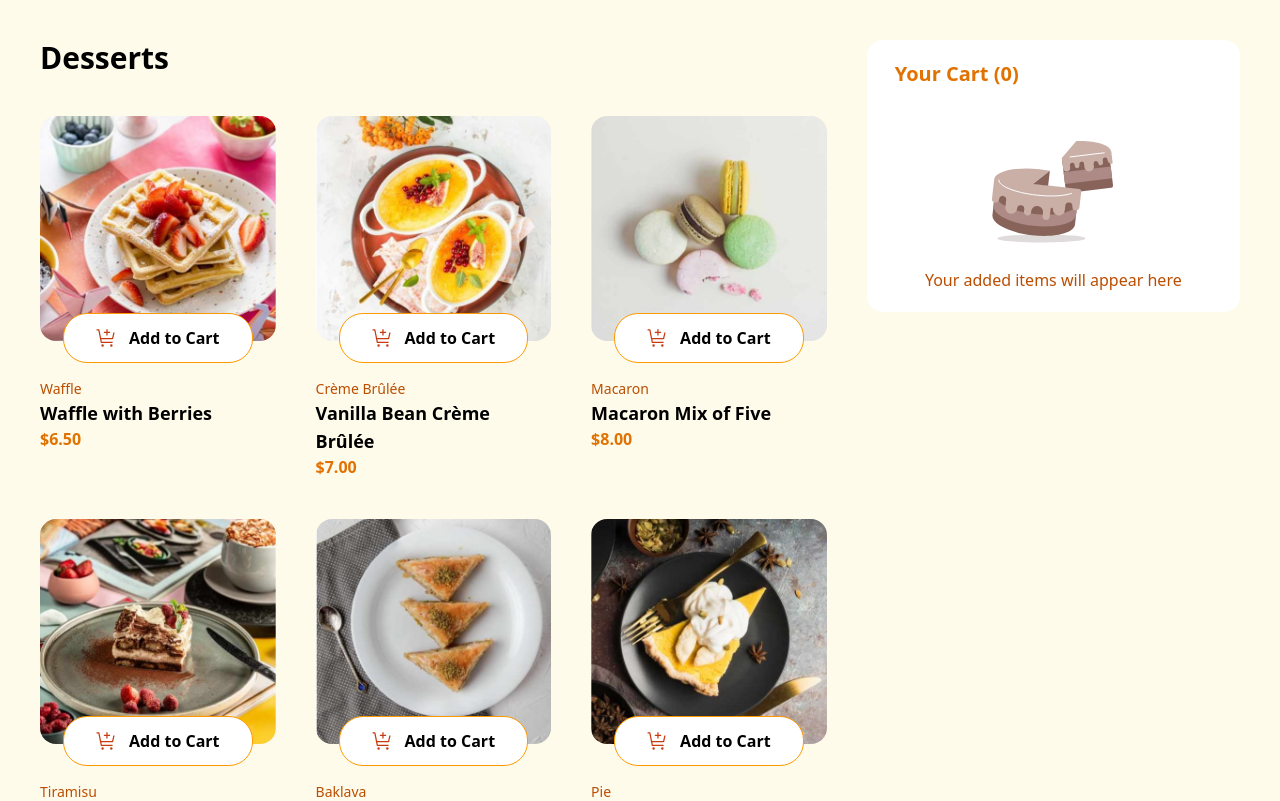
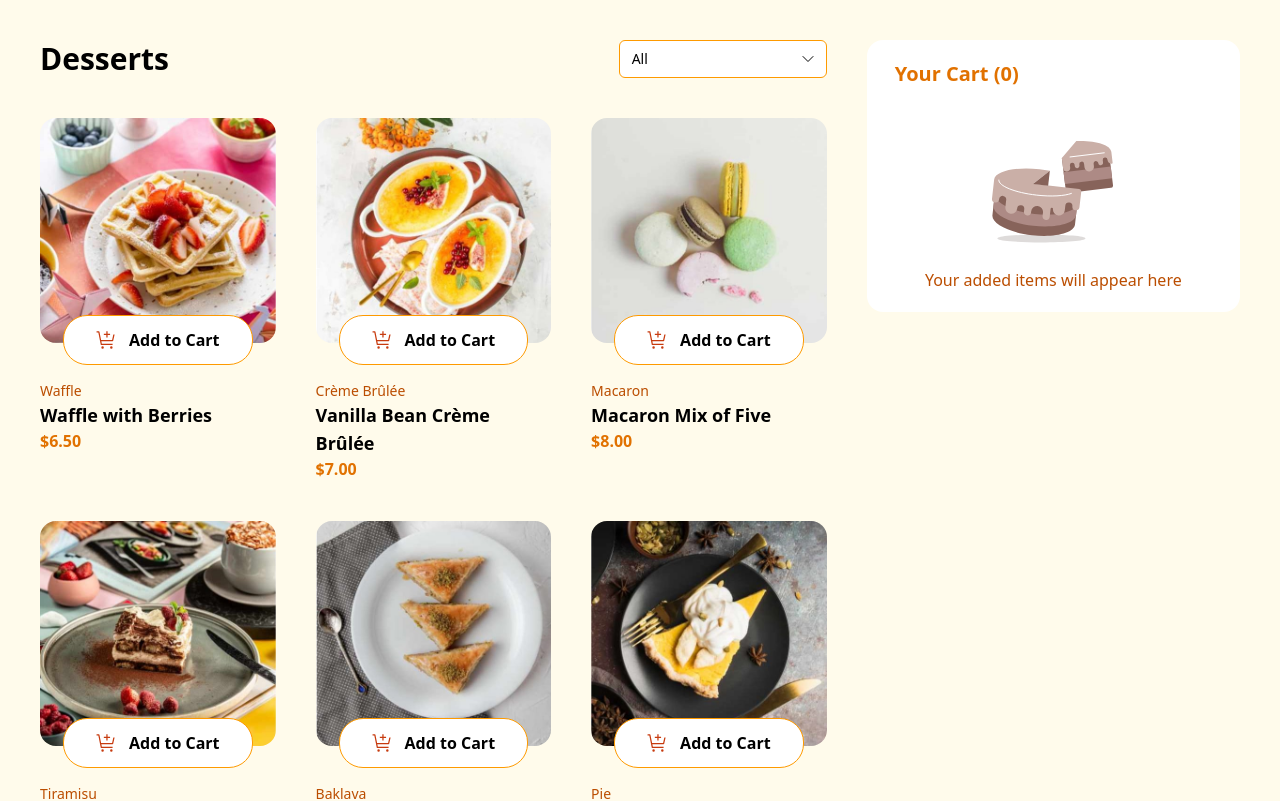
Before and after one commit to nowodev/pages-react, a React (Vite) app: page /frontend-mentor/product-list-with-cart in a window 1280 px wide. Shown: the top 801 px of the page. Built offline with nearby package versions, Linux system fonts and the light colour scheme.

Commit message:
Add filter to product list project

```diff
--- /dev/null
+++ b/src/Frontend Mentor/ProductListWithCart/Categories.jsx
@@ -0,0 +1,55 @@
+import { ChevronDownIcon } from "@heroicons/react/24/outline";
+import {
+  Listbox,
+  ListboxButton,
+  ListboxOption,
+  ListboxOptions,
+} from "@headlessui/react";
+import clsx from "clsx";
+import { useState } from "react";
+
+export default function Categories({ categories, onCategory }) {
+  const [selected, setSelected] = useState(categories[0]);
+
+  function handleChange(value) {
+    setSelected(value);
+    onCategory(value);
+  }
+
+  return (
+    <div className="w-38 md:w-52">
+      <Listbox value={selected} onChange={handleChange}>
+        <ListboxButton
+          className={clsx(
+            "relative block w-full bg-white cursor-pointer rounded-md py-1.5 pr-8 pl-3 text-left text-sm/6 border border-amber-500",
+            "focus:outline-none data-[focus]:outline-2 data-[focus]:-outline-offset-2 data-[focus]:outline-white/25"
+          )}
+        >
+          {selected}
+          <ChevronDownIcon
+            className="group pointer-events-none absolute top-2.5 right-2.5 size-4 fill-white/60"
+            aria-hidden="true"
+          />
+        </ListboxButton>
+        <ListboxOptions
+          anchor="bottom"
+          transition
+          className={clsx(
+            "w-[var(--button-width)] rounded-xl border border-white/5 bg-white p-1 [--anchor-gap:var(--spacing-1)] focus:outline-none",
+            "transition duration-100 ease-in data-[leave]:data-[closed]:opacity-0"
+          )}
+        >
+          {categories.map((category) => (
+            <ListboxOption
+              key={category}
+              value={category}
+              className="group flex items-center gap-2 rounded-lg py-1.5 px-3 select-none data-[focus]:bg-amber-100 cursor-pointer"
+            >
+              <div className="text-sm/6">{category}</div>
+            </ListboxOption>
+          ))}
+        </ListboxOptions>
+      </Listbox>
+    </div>
+  );
+}
--- a/src/Frontend Mentor/ProductListWithCart/ProductListWithCart.jsx
+++ b/src/Frontend Mentor/ProductListWithCart/ProductListWithCart.jsx
@@ -6,9 +6,11 @@ import { SecondaryButton } from "./Button";
 import ProductCard from "./ProductCard";
 import OrderConfirmed from "./OrderConfirmed";
 import CartItem from "./CartItem";
+import Categories from "./Categories";
 
 function ProductListWithCart() {
   const [products] = useState(data);
+  const [filteredProducts, setFilteredProducts] = useState(products);
   const [cartItems, setCartItems] = useState([]);
   const [activeProducts, setActiveProducts] = useState([]);
   const totalItemCount = cartItems.reduce(
@@ -21,6 +23,9 @@ function ProductListWithCart() {
     (acc, item) => item.total + Number(acc),
     []
   );
+
+  const categories = [...new Set(products)].map((product) => product.category);
+  categories.unshift("All");
 
   useEffect(
     function () {
@@ -92,14 +97,28 @@ function ProductListWithCart() {
     setActiveProducts(newCart);
   }
 
+  function handleShowCategory(category) {
+    setFilteredProducts(products);
+    if (category === "All") return;
+    setFilteredProducts((setFilteredProducts) =>
+      setFilteredProducts.filter((product) => product.category === category)
+    );
+  }
+
   return (
-    <div className="p-4 lg:p-10 bg-amber-50 max-w-[1440px] mx-auto">
+    <div className="p-4 lg:p-10 bg-amber-50 max-w-[1440px] mx-auto min-h-screen">
       <div className="grid grid-cols-1 gap-10 lg:grid-cols-3">
         <div className="lg:col-span-2">
-          <h1 className="mb-10 text-3xl font-bold">Desserts</h1>
+          <div className="flex items-center justify-between">
+            <h1 className="text-3xl font-bold">Desserts</h1>
+            <Categories
+              categories={categories}
+              onCategory={handleShowCategory}
+            />
+          </div>
 
-          <div className="grid gap-10 md:grid-cols-2 lg:grid-cols-3 place-content-center">
-            {products.map((product) => (
+          <div className="grid gap-10 mt-10 md:grid-cols-2 lg:grid-cols-3 place-content-center">
+            {filteredProducts.map((product) => (
               <ProductCard
                 key={product.id}
                 product={product}
```
